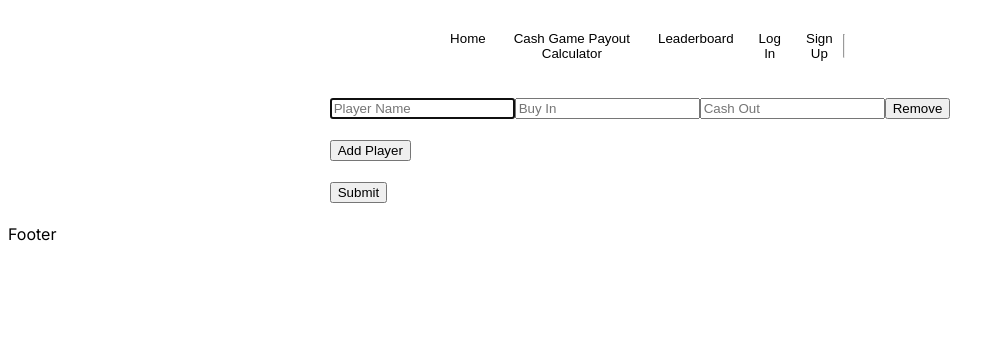
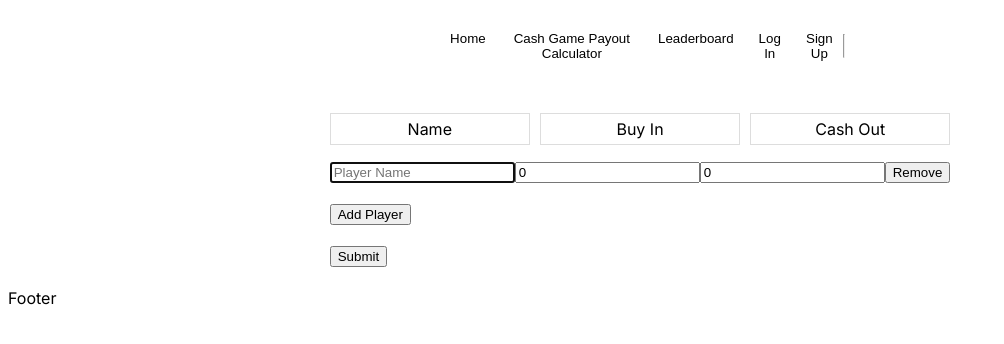
Before and after one commit to jameskavazy/pokerhut, a Next.js app: page /payout-calculator in a window 1280 px wide. Shown: the top 344 px of the page, without its empty margins (0-1004 px from the left). Built offline with nearby package versions, Linux system fonts and the light colour scheme.

Commit message:
Implement recursive algo for calculating payouts

```diff
--- /dev/null
+++ b/src/app/Deque.js
@@ -0,0 +1,53 @@
+class Deque {
+
+    constructor () {
+        this.deque = [];
+    }
+
+    addFront(element){
+        this.deque.unshift(element);
+    }
+
+    addRear(element){
+        this.deque.push(element);
+    }
+
+    isEmpty(){
+        return this.deque.length === 0;
+    }
+
+    removeFront(){
+        if (!this.isEmpty()){
+            return this.deque.shift();
+        }
+        return null;
+    }
+
+    removeRear(){
+        if (!this.isEmpty()){
+            return this.deque.pop();
+        }
+        return null;
+    }
+
+    getFront(){
+        if (!this.isEmpty()) {
+            return this.deque[0];
+        }
+        return null;
+    }
+
+    getRear(){
+        if (!this.isEmpty()){
+            return this.deque[this.size() - 1];
+        }
+        return null;
+    }
+
+    size() {
+        return this.deque.length;
+    }
+
+}
+
+export default Deque;
--- a/src/app/globals.css
+++ b/src/app/globals.css
@@ -71,3 +71,17 @@
   color: black;
   text-align: center;
 }
+
+
+.headers {
+  display: flex;
+  gap: 10px;
+  align-items: center;
+}
+
+.headers p {
+  flex: 1;
+  text-align: center;
+  border: 1px solid #ddd;
+  padding: 5px;
+}
--- a/src/app/payout-calculator/PlayerForm.jsx
+++ b/src/app/payout-calculator/PlayerForm.jsx
@@ -10,6 +10,9 @@ export function PlayerForm({ submitForm, handleInputChange, players, onAddPlayer
 
 
             <div className="payout-container">
+                <div className="headers">
+                    <p>Name</p><p>Buy In</p><p>Cash Out</p>
+                </div>
                 <div className="form-row">
                     <form data-testid="player-form-item" action={submitForm} className="new-player-form">
                         {players.map((player) => (
--- a/src/app/payout-calculator/Results.jsx
+++ b/src/app/payout-calculator/Results.jsx
@@ -1,16 +1,30 @@
 
-export function Results({ players, onBackPressed }){
+export function Results({ players, onBackPressed, testPaymentDetails: payments }){
+    console.log(payments);
+
     return (
         <>
+            <h2>Profit / Loss</h2>
             <ul className='list'>
+
                 {players.map(player => {
                     return (
-                        <li key={players.id}>
-                            {`${player.name} : £${Number(player.cashOut - player.buyIn)}`}
-                        </li>
+                        <>
+
+                            <li key={players.id}>
+                                {`${player.name} : £${Number(player.cashOut - player.buyIn).toFixed(2)}`}
+                            </li>
+                        </>
                     )
                 })}
             </ul>
+            <h2>Payouts Required</h2>
+            {payments.map(detail => {
+                return (
+                    <p>{` - ${detail}`}</p>
+                )
+            })}
+
             <button onClick={onBackPressed}>Back</button>
         </>
 
--- a/src/app/payout-calculator/page.jsx
+++ b/src/app/payout-calculator/page.jsx
@@ -5,13 +5,16 @@ import { Results } from "./Results";
 import { InvalidValueWarning } from "./InvalidValueWarning";
 import { v4 as uuidv4 } from 'uuid';
 import './payout.css';
+import Deque from '../Deque';
+
+export var payments = [];
 
 export default function Payout() {
     // State for players
-    const [players, setPlayers] = useState(() => [{ id: uuidv4(), name: '', buyIn: '', cashOut: '' }]);
+    const [players, setPlayers] = useState(() => [{ id: uuidv4(), name: '', buyIn: 0, cashOut: 0 }]);
     // State for results and values
     const [results, setResults] = useState(false);
-    const [values, setValues] = useState({ buyIn: '', cashOut: '' });
+    const [values, setValues] = useState({ buyIn: 0, cashOut: 0 });
     const [isHydrated, setIsHydrated] = useState(false);
 
     useEffect(() => {
@@ -40,7 +43,7 @@ export default function Payout() {
     function onAddPlayerBtnClick() {
         setPlayers(prevPlayers => [
             ...prevPlayers,
-            { id: uuidv4(), name: '', buyIn: '', cashOut: '' }
+            { id: uuidv4(), name: '', buyIn: 0, cashOut: 0 }
         ]);
     }
 
@@ -59,11 +62,14 @@ export default function Payout() {
         setResults(playerFormIsValid(players));
         const { totalBuyIn, totalCashOut } = getTotals(players);
         setValues({ buyIn: totalBuyIn, cashOut: totalCashOut });
+        calculatePayouts(players);
+        console.log(payments);
     }
 
     // Reset values and results
     function onBackPressed() {
         console.log('onBackPressed Called');
+        payments = [];
         setValues({ buyIn: '', cashOut: '' });
         setResults(false);
     }
@@ -77,14 +83,15 @@ export default function Payout() {
 
     // Prevent render until only after hydration
     if (!isHydrated) {
-        return null; // or a loading spinner
+        return null; // Potential Need Loading Screen Here?
     }
 
     return (
+
         <div>
             {results ? (
                 values.buyIn === values.cashOut ? (
-                    <Results players={players} onBackPressed={onBackPressed} />
+                    <Results players={players} onBackPressed={onBackPressed} testPaymentDetails={payments} />
                 ) : (
                     <InvalidValueWarning
                         totalCashOut={values.cashOut}
@@ -123,12 +130,86 @@ export function getTotals(players) {
         totalBuyIn += Number(player.buyIn);
         totalCashOut += Number(player.cashOut);
     });
+    totalBuyIn = parse(totalBuyIn);
+    totalCashOut = parse(totalCashOut);
     return { totalBuyIn, totalCashOut };
 }
 
 
-export function calculatePayouts(){
+export function calculatePayouts(players){
+    players = sortPlayers(players);
+    const playersDeque = toDeque(players);
+    determineOutcomes(playersDeque);
+}
 
-    //So we need to find a place for
+export function sortPlayers(players){
+    for (const player of players){
+        player.profit = player.cashOut - player.buyIn;
+    }
 
+    return players.sort((a, b) => {
+        return (b.profit - a.profit)
+    });
 }
+
+export function toDeque(playersArr){
+    const playersDeque = new Deque();
+    playersArr.forEach((e) => playersDeque.addRear(e));
+    return playersDeque;
+}
+
+export function determineOutcomes(playersDeque){
+
+    if (playersDeque.isEmpty()) return;
+
+    if (parse(playersDeque.getRear().profit) < parse(playersDeque.getFront().profit)) {
+        //POP last,  last pays off whole debt to front.
+        const last = playersDeque.removeRear();
+
+        // Update Front's profit
+        const front = playersDeque.getFront();
+        front.profit -= parse(last.profit);
+
+        //record transaction
+        payments.push(`${last.name} owes £${parse(last.profit)} to ${front.name}`);
+
+    } else if (parse(playersDeque.getRear().profit) > parse(playersDeque.getFront().profit)) {
+        //Pop First is paid off completely,
+        const first = playersDeque.removeFront();
+        // update last
+        const last = playersDeque.getRear();
+        last.profit += parse(first.profit);
+        payments.push(`${last.name} owes £${parse(first.profit)} to ${first.name}`);
+
+    } else {
+        //equal
+        // pop both, now zero.
+        const first = playersDeque.removeFront();
+        const last = playersDeque.removeRear();
+
+        // payments.push(`${first.name} receives £${last.profit} from ${last.name}`);
+        payments.push(`${last.name} owes £${parse(last.profit)} to ${first.name}`);
+
+    }
+
+    determineOutcomes(playersDeque);
+}
+
+/**
+ *
+ * @param {Number} a
+ * @param {Number} b
+ * @returns
+ */
+export function lessThanOrEqual(a, b){
+    return Math.abs(a) <= Math.abs(b);
+}
+
+
+export function parse(number){
+    return Number(Math.abs(number).toFixed(2));
+}
+
+export function updatePayments(string){
+    payments.push(string);
+}
```
Also changed, not shown: 1 other file (tests, documents, lock files or other folders).
